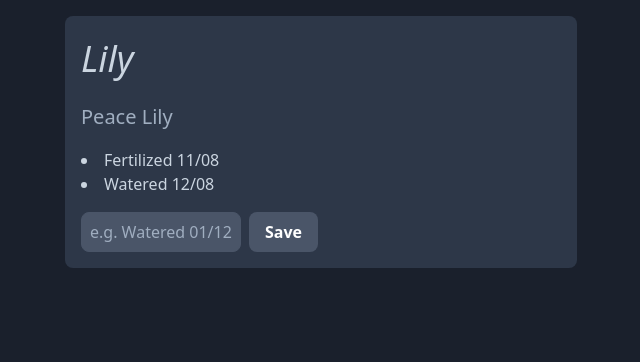
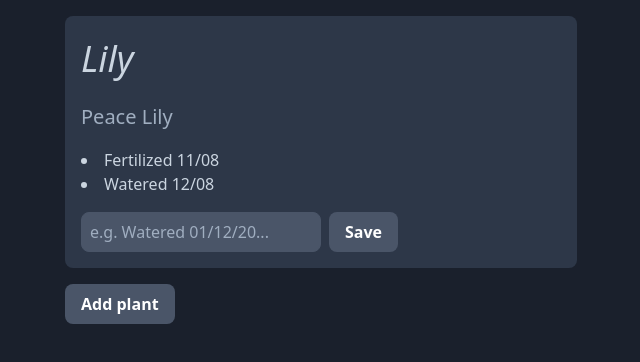
Before and after one commit to ekulz/plant-tracker, a Vue app: page / in a window 1280 px wide. Shown: the top 362 px of the page, without its empty margins (319-959 px from the left). Built offline with nearby package versions, Linux system fonts and the light colour scheme.

Commit message:
Add ability to add new plant

```diff
--- a/src/App.vue
+++ b/src/App.vue
@@ -1,34 +1,40 @@
 <template>
   <div id="app">
-    <main class="flex justify-center">
-      <div id="plant" class="bg-gray-800 text-gray-500 w-2/5 rounded-lg mt-4">
-        <div id="name" class="text-4xl text-gray-400 italic m-4">
-          Lily
-        </div>
-        <div id="species" class="text-xl m-4">Peace Lily</div>
+    <main class="flex flex-col items-center">
+      <div
+        id="plant"
+        class="bg-gray-800 text-gray-500 w-2/5 rounded-lg mt-4"
+        v-for="plant in plants"
+        v-bind:key="plant.id"
+      >
+        <div id="name" class="text-4xl text-gray-400 italic m-4">{{ plant.name }}</div>
+        <div id="species" class="text-xl m-4">{{ plant.species }}</div>
         <div id="logs" class="text-base text-gray-400 m-4">
           <ul class="list-disc list-inside">
-            <li v-for="log in logs" v-bind:key="log">
-              {{ log }}
-            </li>
+            <li v-for="log in plant.logs" v-bind:key="log">{{ log }}</li>
           </ul>
         </div>
         <div id="add-log" class="flex justify-left m-4">
           <input
             type="text"
             id="new-log"
-            class="bg-gray-700 focus:outline-none focus:shadow-outline border border-gray-700 rounded-lg w-1/3 py-1 px-2 appearance-none leading-normal text-gray-300"
+            class="bg-gray-700 focus:outline-none focus:shadow-outline border border-gray-700 rounded-lg w-1/2 py-1 px-2 appearance-none leading-normal text-gray-300"
             placeholder="e.g. Watered 01/12/20..."
-            v-model="logEntry"
+            v-model="plant.logEntry"
           />
           <button
             id="save-log"
             class="bg-gray-700 hover:bg-blue-800 text-white font-bold py-2 px-4 rounded-lg ml-2"
-            v-on:click="saveLog"
-          >
-            Save
-          </button>
+            v-on:click="saveLog(plant.id)"
+          >Save</button>
         </div>
+      </div>
+      <div id="new-plant-container" class="w-2/5 mt-4">
+        <button
+          id="new-plant-btn"
+          class="bg-gray-700 hover:bg-blue-800 text-white font-bold py-2 px-4 rounded-lg"
+          v-on:click="addPlant()"
+        >Add plant</button>
       </div>
     </main>
   </div>
@@ -37,15 +43,35 @@
 <script>
 export default {
   name: "App",
-  data: function() {
+  data: function () {
     return {
-      logs: ["Fertilized 11/08", "Watered 12/08"],
-      logEntry: "",
+      plants: [
+        {
+          id: 1,
+          name: "Lily",
+          species: "Peace Lily",
+          logs: ["Fertilized 11/08", "Watered 12/08"],
+          logEntry: "",
+        },
+      ],
     };
   },
   methods: {
-    saveLog() {
-      if (this.logEntry) this.logs.push(this.logEntry);
+    saveLog(plantId) {
+      let plant = this.plants.find((x) => x.id === plantId);
+      if (plant.logEntry) plant.logs.push(plant.logEntry);
+      plant.logEntry = "";
+    },
+    addPlant() {
+      let lastId = Math.max(...this.plants.map((plant) => plant.id));
+      let plant = {
+        id: ++lastId,
+        name: "",
+        species: "",
+        logs: [],
+        logEntry: "",
+      };
+      this.plants.push(plant);
     },
   },
 };
```
